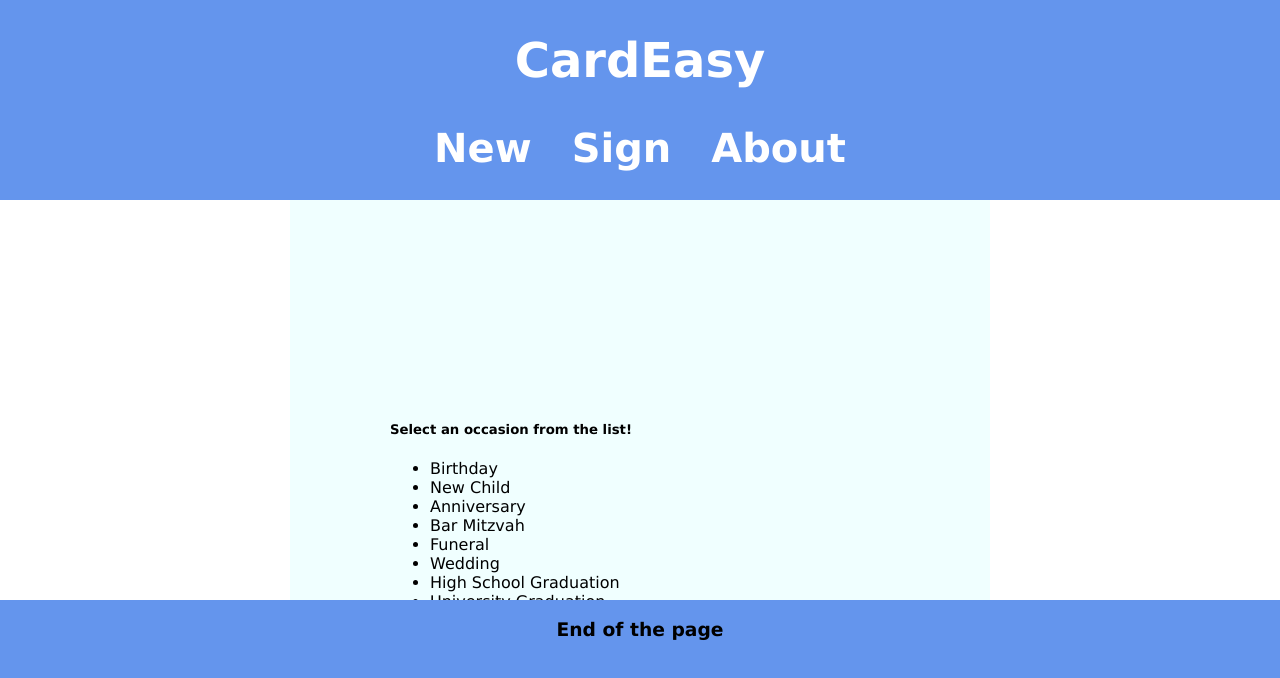
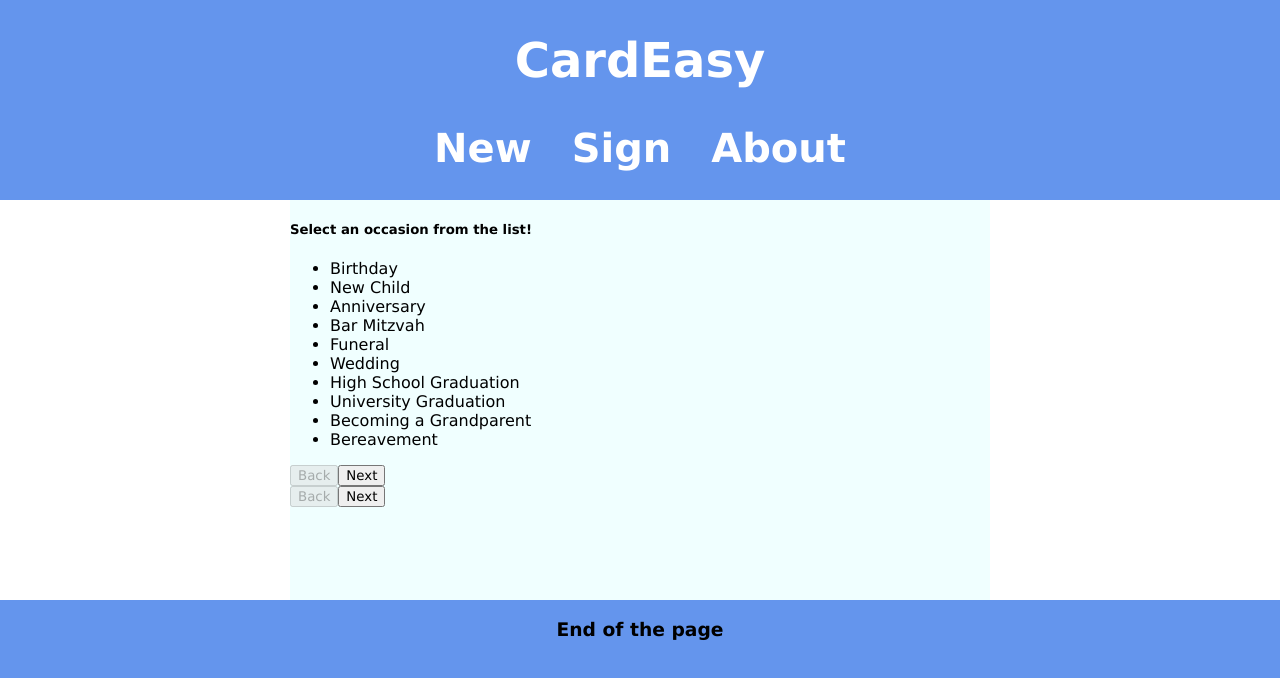
Before and after one commit to jakekasan/cardeasy, a React app: page /new in a window 1280 px wide. Shown: the top 678 px of the page. Built offline with nearby package versions, Linux system fonts and the light colour scheme.

Commit message:
Paginator now returns just children wrapped in context

```diff
--- a/src/react/Paginator.jsx
+++ b/src/react/Paginator.jsx
@@ -109,6 +109,13 @@ const NextBlade = () => {
 const Paginator = ({ data, maxPerPage, className, children } = { maxPerPage: 1, className: "Paginator", data: [] }) => {
 
     return (
+        <>
+            <PaginatorContext.Provider value={ usePagination({ data, maxPerPage })}>
+                { children }
+            </PaginatorContext.Provider>
+        </>
+    )
+    return (
         <section className="Paginator">
             <PaginatorContext.Provider value={ usePagination({ data, maxPerPage })}>
                 { children }
```
